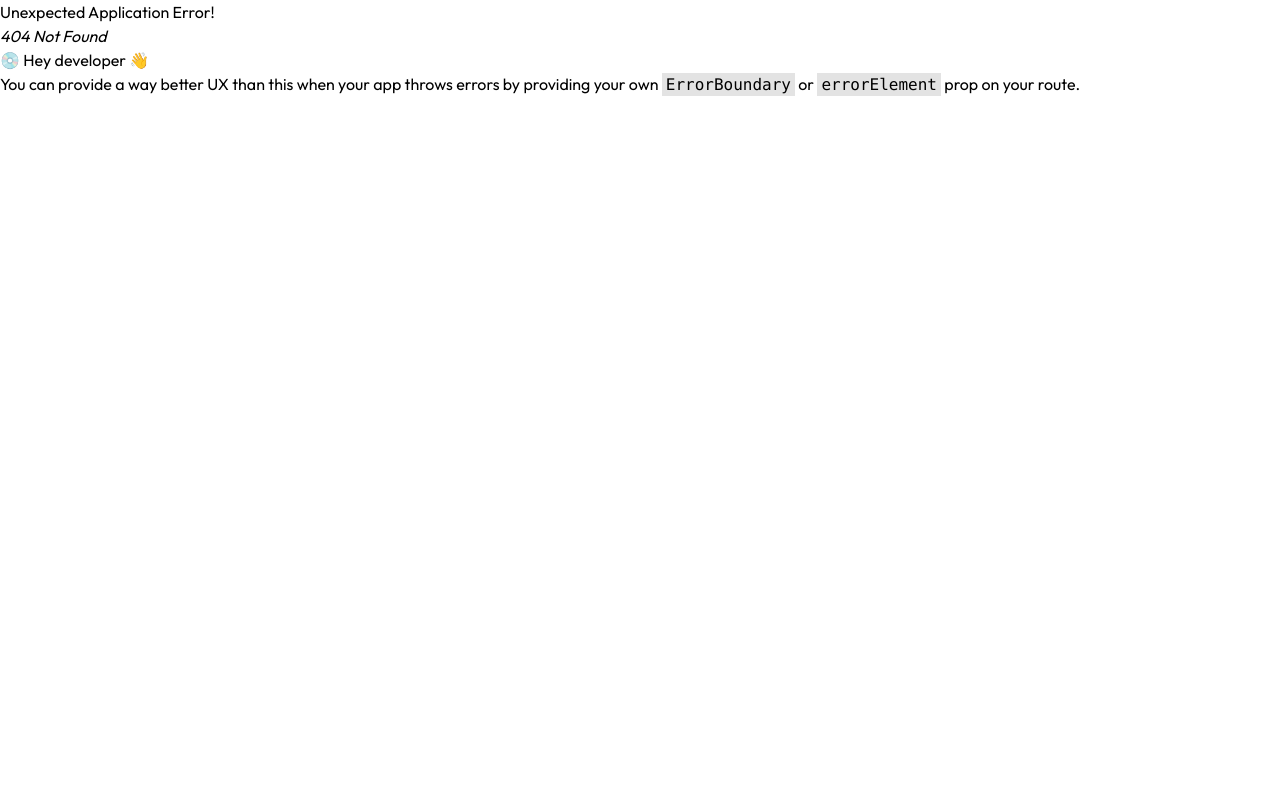
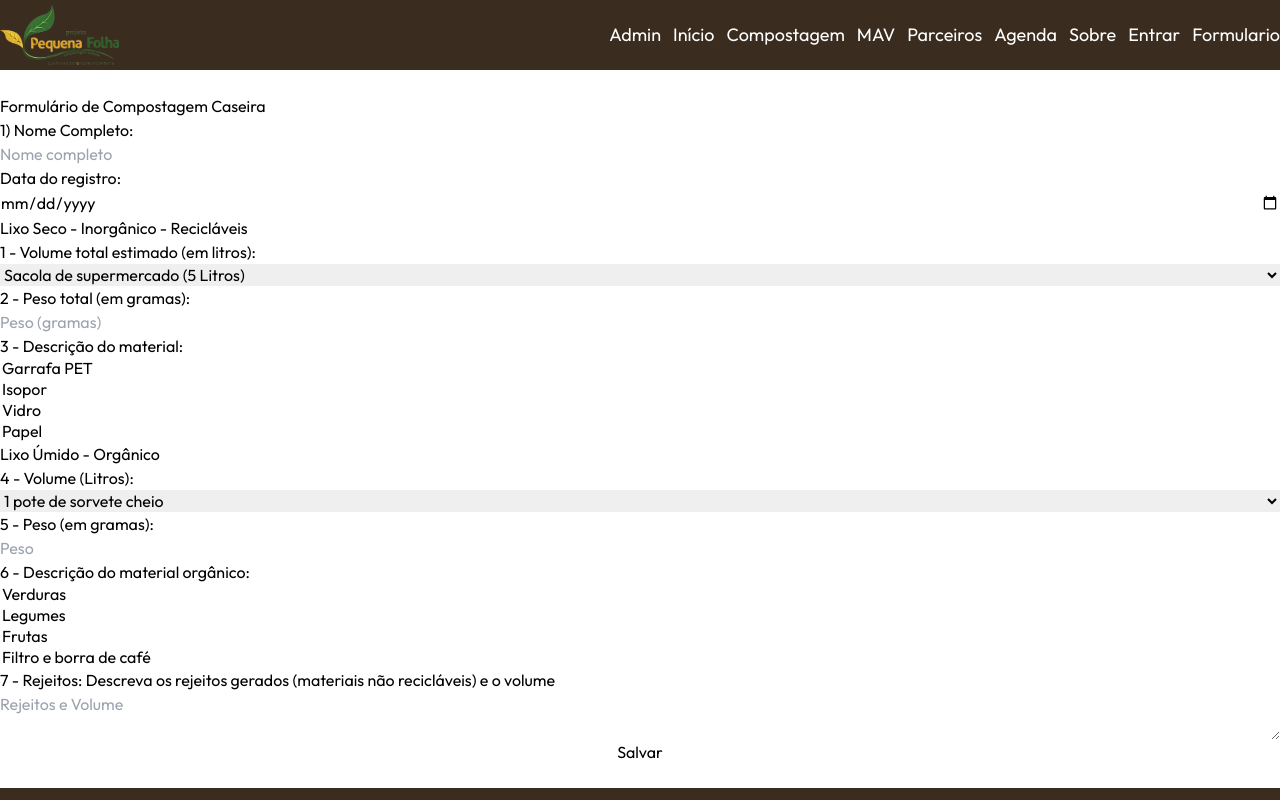
Before and after one commit to lucaslosekann/pequena-folha-front, a React (Vite) app: page /formulario in a window 1280 px wide. Before the commit this address had no page. Shown: the top 800 px of the page. Built offline with nearby package versions, Linux system fonts and the light colour scheme.

Commit message:
pagina de formulario

```diff
--- a/src/components/Header.tsx
+++ b/src/components/Header.tsx
@@ -20,6 +20,7 @@ export default function Header() {
                         <a href="/agenda">Agenda</a>
                         <a href="/sobre">Sobre</a>
                         <a href="/entrar">Entrar</a>
+                        <a href="/formulario">Formulario</a>
                     </nav>
                 </div>
 
--- a/src/pages/Formulary.tsx
+++ b/src/pages/Formulary.tsx
@@ -0,0 +1,190 @@
+import Wrapper from "../components/Wrapper";
+import React, { useState } from "react";
+
+const Form = () => {
+  const [name, setName] = useState("");
+  const [date, setDate] = useState("");
+  const [volume, setVolume] = useState("");
+  const [volumeOther, setVolumeOther] = useState("");
+  const [weight, setWeight] = useState("");
+  const [description, setDescription] = useState([]);
+  const [descriptionOther, setDescriptionOther] = useState("");
+  const [organicVolume, setOrganicVolume] = useState("");
+  const [organicVolumeOther, setOrganicVolumeOther] = useState("");
+  const [organicWeight, setOrganicWeight] = useState("");
+  const [organicDescription, setOrganicDescription] = useState([]);
+  const [organicDescriptionOther, setOrganicDescriptionOther] = useState("");
+  const [rejeitos, setRejeitos] = useState("");
+
+  const handleForm = (e) => {
+    e.preventDefault();
+    console.log("Formulário enviado!");
+  };
+
+  return (
+    <Wrapper className="flex flex-col gap-8 px-3 sm:px-0">
+      <div>
+        <h2>Formulário de Compostagem Caseira</h2>
+        <form onSubmit={handleForm} className="flex flex-col">
+          <label>1) Nome Completo:</label>
+          <input
+            type="text"
+            placeholder="Nome completo"
+            value={name}
+            onChange={(e) => setName(e.target.value)}
+          />
+
+          <label>Data do registro:</label>
+          <input
+            type="date"
+            placeholder="Data"
+            value={date}
+            onChange={(e) => setDate(e.target.value)}
+          />
+
+          <h3>Lixo Seco - Inorgânico - Recicláveis</h3>
+
+          <label>1 - Volume total estimado (em litros):</label>
+          <select name="volume" value={volume} onChange={(e) => setVolume(e.target.value)}>
+            <option value="5">Sacola de supermercado (5 Litros)</option>
+            <option value="15">Saco de lixo (15 Litros)</option>
+            <option value="30">Saco de lixo (30 Litros)</option>
+            <option value="50">Saco de lixo (50 Litros)</option>
+            <option value="outro">Outro</option>
+          </select>
+
+          {volume === "outro" && (
+            <>
+              <label>Especifique o volume:</label>
+              <input
+                type="text"
+                name="volumeOther"
+                placeholder="Outro"
+                value={volumeOther}
+                onChange={(e) => setVolumeOther(e.target.value)}
+              />
+            </>
+          )}
+
+          <label>2 - Peso total (em gramas):</label>
+          <input
+            type="number"
+            name="weight"
+            placeholder="Peso (gramas)"
+            value={weight}
+            onChange={(e) => setWeight(e.target.value)}
+          />
+
+          <label>3 - Descrição do material:</label>
+          <select
+            name="description"
+            multiple
+            value={description}
+            onChange={(e) =>
+              setDescription(Array.from(e.target.selectedOptions, (option) => option.value))
+            }
+          >
+            <option value="garrafa_pet">Garrafa PET</option>
+            <option value="isopor">Isopor</option>
+            <option value="vidro">Vidro</option>
+            <option value="papel">Papel</option>
+            <option value="plastico">Plástico</option>
+            <option value="papelao">Papelão</option>
+            <option value="metal">Metal</option>
+            <option value="tetra_pak">Tetra Pak</option>
+            <option value="outro">Outro</option>
+          </select>
+
+          {description.includes("outro") && (
+            <>
+              <label>Especifique o material:</label>
+              <input
+                type="text"
+                name="descriptionOther"
+                placeholder="Outro"
+                value={descriptionOther}
+                onChange={(e) => setDescriptionOther(e.target.value)}
+              />
+            </>
+          )}
+
+          <h3>Lixo Úmido - Orgânico</h3>
+
+          <label>4 - Volume (Litros):</label>
+          <select name="organicVolume" value={organicVolume} onChange={(e) => setOrganicVolume(e.target.value)}>
+            <option value="2">1 pote de sorvete cheio</option>
+            <option value="1">1/2 pote de sorvete</option>
+            <option value="4">2 potes de sorvete cheios</option>
+            <option value="3">1 pote e 1/2 de sorvete</option>
+            <option value="outro">Outro</option>
+          </select>
+
+          {organicVolume === "outro" && (
+            <>
+              <label>Especifique o volume:</label>
+              <input
+                type="text"
+                name="organicVolumeOther"
+                placeholder="Outro"
+                value={organicVolumeOther}
+                onChange={(e) => setOrganicVolumeOther(e.target.value)}
+              />
+            </>
+          )}
+
+          <label>5 - Peso (em gramas):</label>
+          <input
+            type="number"
+            name="organicWeight"
+            placeholder="Peso"
+            value={organicWeight}
+            onChange={(e) => setOrganicWeight(e.target.value)}
+          />
+
+          <label>6 - Descrição do material orgânico:</label>
+          <select
+            name="organicDescription"
+            multiple
+            value={organicDescription}
+            onChange={(e) =>
+              setOrganicDescription(Array.from(e.target.selectedOptions, (option) => option.value))
+            }
+          >
+            <option value="verduras">Verduras</option>
+            <option value="legumes">Legumes</option>
+            <option value="frutas">Frutas</option>
+            <option value="cafe">Filtro e borra de café</option>
+            <option value="cha">Sachê de chá</option>
+            <option value="casca_ovo">Casca de ovo</option>
+            <option value="outro">Outro</option>
+          </select>
+
+          {organicDescription.includes("outro") && (
+            <>
+              <label>Especifique o material orgânico:</label>
+              <input
+                type="text"
+                name="organicDescriptionOther"
+                placeholder="Outro"
+                value={organicDescriptionOther}
+                onChange={(e) => setOrganicDescriptionOther(e.target.value)}
+              />
+            </>
+          )}
+
+          <label>7 - Rejeitos: Descreva os rejeitos gerados (materiais não recicláveis) e o volume</label>
+          <textarea
+            name="rejeitos"
+            placeholder="Rejeitos e Volume"
+            value={rejeitos}
+            onChange={(e) => setRejeitos(e.target.value)}
+          />
+
+          <button type="submit">Salvar</button>
+        </form>
+      </div>
+    </Wrapper>
+  );
+};
+
+export default Form;
--- a/src/router.tsx
+++ b/src/router.tsx
@@ -6,6 +6,7 @@ import Partners from "./pages/Partners";
 import Compostagem from "./pages/Compostagem";
 import Mav from "./pages/Mav";
 import Admin from "./pages/Admin";
+import Formulary from "./pages/Formulary";
 
 const router = createBrowserRouter([
     {
@@ -36,6 +37,9 @@ const router = createBrowserRouter([
         path: "/admin",
         element: <Admin />,
     },
+    {path: "/formulario",
+    element: <Formulary />,
+},
 ]);
 
 export default router;
```
